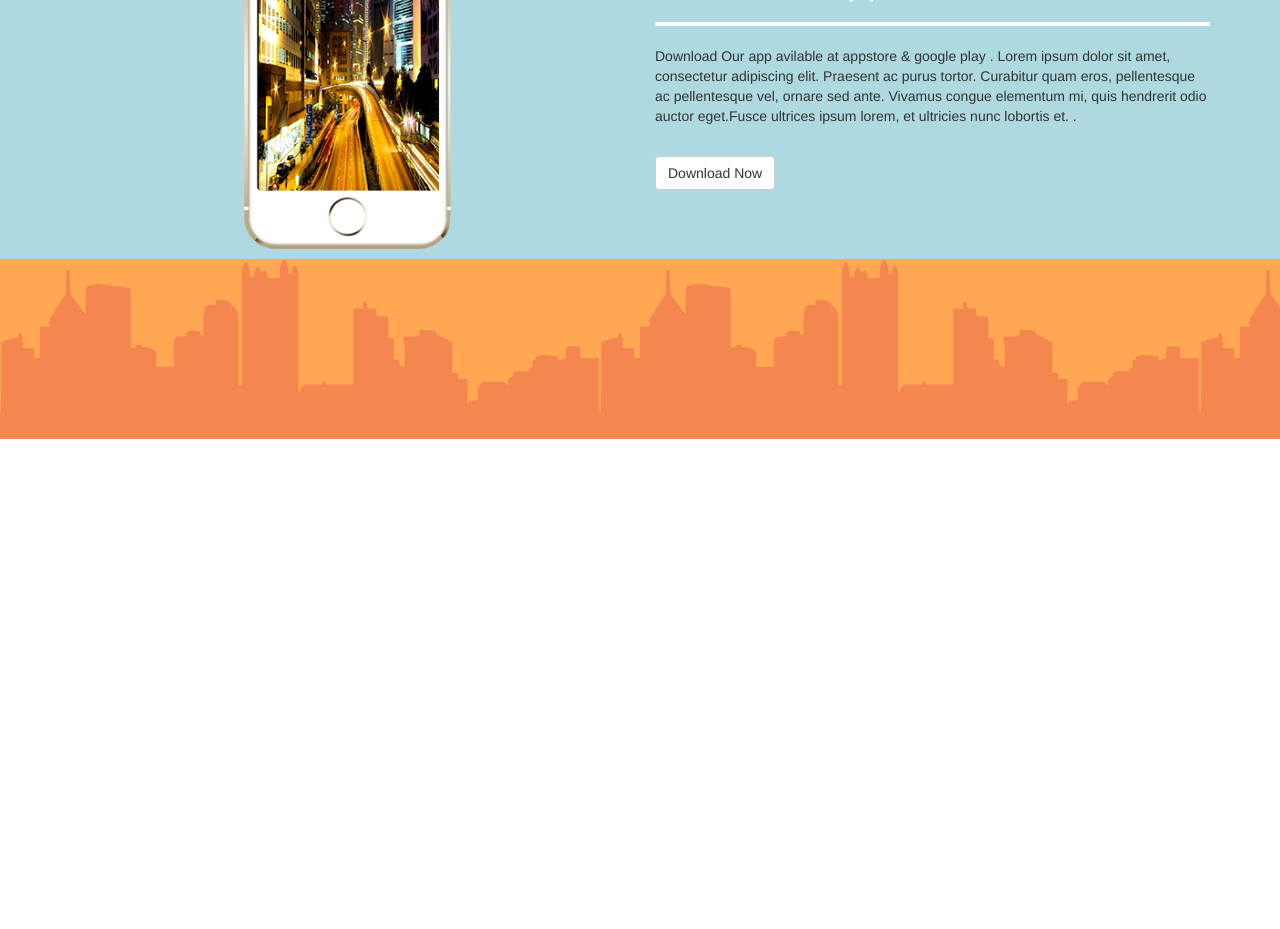
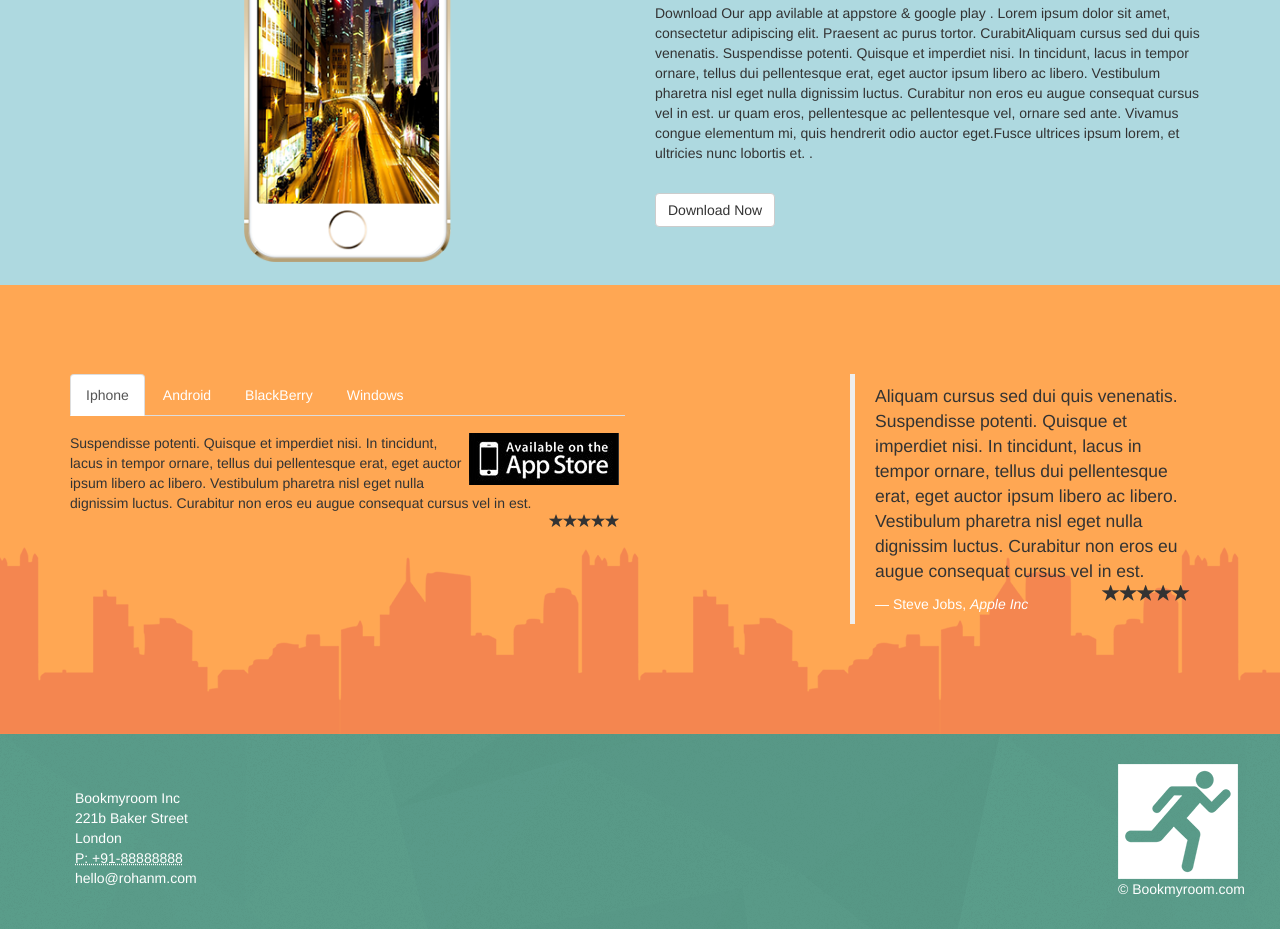
Before and after one commit to Rohanhacker/caselab, a plain HTML site: page caselabwebsite/index.html in a window 1280 px wide. Shown: the part 454-1383 px from the top of the page. Before the commit the page ends 893 px from the top, so only its background shows below. Drawn offline with nearby package versions, Linux system fonts and the light colour scheme.

Commit message:
Footer Complete

```diff
--- a/caselabwebsite/index.html
+++ b/caselabwebsite/index.html
@@ -54,7 +54,7 @@
  			</div>
  			<div class="col-sm-6">
  			<h1 class="tt padn"> Download App</h1><hr>
- 				<p>Download Our app avilable at appstore &amp; google play . Lorem ipsum dolor sit amet, consectetur adipiscing elit. Praesent ac purus tortor. Curabitur quam eros, pellentesque ac pellentesque vel, ornare sed ante. Vivamus congue elementum mi, quis hendrerit odio auctor eget.Fusce ultrices ipsum lorem, et ultricies nunc lobortis et. .</p> <br />
+ 				<p>Download Our app avilable at appstore &amp; google play . Lorem ipsum dolor sit amet, consectetur adipiscing elit. Praesent ac purus tortor. CurabitAliquam cursus sed dui quis venenatis. Suspendisse potenti. Quisque et imperdiet nisi. In tincidunt, lacus in tempor ornare, tellus dui pellentesque erat, eget auctor ipsum libero ac libero. Vestibulum pharetra nisl eget nulla dignissim luctus. Curabitur non eros eu augue consequat cursus vel in est. ur quam eros, pellentesque ac pellentesque vel, ornare sed ante. Vivamus congue elementum mi, quis hendrerit odio auctor eget.Fusce ultrices ipsum lorem, et ultricies nunc lobortis et. .</p> <br />
  				<a href="#" class="btn btn-large btn-default">Download Now</a>
  			</div>
  		</div>
@@ -65,10 +65,88 @@
  	<div class="container">
  		<div class="row">
  			<div class="col-sm-6 tabable">
-
+ 				<ul class="nav nav-tabs" id="tabs">
+ 					<li class="active"><a href="#ip" data-toggle="tab">Iphone</a></li>
+ 					<li><a href="#an" data-toggle="tab">Android</a></li>
+ 					<li><a href="#bb" data-toggle="tab">BlackBerry</a></li>
+ 					<li><a href="#win" data-toggle="tab">Windows</a></li>
+ 				</ul>
+ 				<div class="tab-content">
+ 					<div class="tab-pane fade in active" id="ip">
+ 						<p>
+ 							<img src="images/appstore.jpg" class="img-responsive pull-right">Suspendisse potenti. Quisque et imperdiet nisi. In tincidunt, lacus in tempor ornare, tellus dui pellentesque erat, eget auctor ipsum libero ac libero. Vestibulum pharetra nisl eget nulla dignissim luctus. Curabitur non eros eu augue consequat cursus vel in est.
+ 						<br>
+ 						<span class="glyphicon glyphicon-star pull-right" ></span>
+ 						<span class="glyphicon glyphicon-star pull-right" ></span>
+ 						<span class="glyphicon glyphicon-star pull-right" ></span>
+ 						<span class="glyphicon glyphicon-star pull-right" ></span>
+ 						<span class="glyphicon glyphicon-star pull-right" ></span></p>
+ 					</div>
+ 					<div class="tab-pane fade in" id="an">
+ 						<p>
+ 							<img src="images/gplay.jpg" class="img-responsive pull-right">Suspendisse potenti. Quisque et imperdiet nisi. In tincidunt, lacus in tempor ornare, tellus dui pellentesque erat, eget auctor ipsum libero ac libero. Vestibulum pharetra nisl eget nulla dignissim luctus. Curabitur non eros eu augue consequat cursus vel in est.
+ 							<br>
+ 						<span class="glyphicon glyphicon-star pull-right" ></span>
+ 						<span class="glyphicon glyphicon-star pull-right" ></span>
+ 						<span class="glyphicon glyphicon-star pull-right" ></span>
+ 						<span class="glyphicon glyphicon-star pull-right" ></span>
+ 						<span class="glyphicon glyphicon-star pull-right" ></span>
+ 						</p>
+ 					</div>
+ 					<div class="tab-pane fade in" id="bb">
+ 						<p>
+ 							<img src="images/bbstore.jpg" class="img-responsive pull-right">Suspendisse potenti. Quisque et imperdiet nisi. In tincidunt, lacus in tempor ornare, tellus dui pellentesque erat, eget auctor ipsum libero ac libero. Vestibulum pharetra nisl eget nulla dignissim luctus. Curabitur non eros eu augue consequat cursus vel in est.
+ 							<br>
+ 						<span class="glyphicon glyphicon-star pull-right" ></span>
+ 						<span class="glyphicon glyphicon-star pull-right" ></span>
+ 						<span class="glyphicon glyphicon-star pull-right" ></span>
+ 						<span class="glyphicon glyphicon-star pull-right" ></span>
+ 						<span class="glyphicon glyphicon-star pull-right" ></span>
+ 						</p>
+ 					</div>
+ 					<div class="tab-pane fade in" id="win">
+ 						<p>
+ 							<img src="images/winstore.jpg" class="img-responsive pull-right">Suspendisse potenti. Quisque et imperdiet nisi. In tincidunt, lacus in tempor ornare, tellus dui pellentesque erat, eget auctor ipsum libero ac libero. Vestibulum pharetra nisl eget nulla dignissim luctus. Curabitur non eros eu augue consequat cursus vel in est.
+ 							<br>
+ 						<span class="glyphicon glyphicon-star pull-right" ></span>
+ 						<span class="glyphicon glyphicon-star pull-right" ></span>
+ 						<span class="glyphicon glyphicon-star pull-right" ></span>
+ 						<span class="glyphicon glyphicon-star pull-right" ></span>
+ 						<span class="glyphicon glyphicon-star pull-right" ></span>
+ 						</p>
+ 					</div>
+ 				</div>
  			</div>
  			<div class="col-sm-4 col-sm-offset-2">
-
+ 				<blockquote>
+ 					<p>
+ 						Aliquam cursus sed dui quis venenatis. Suspendisse potenti. Quisque et imperdiet nisi. In tincidunt, lacus in tempor ornare, tellus dui pellentesque erat, eget auctor ipsum libero ac libero. Vestibulum pharetra nisl eget nulla dignissim luctus. Curabitur non eros eu augue consequat cursus vel in est.
+ 						<br>
+ 						<span class="glyphicon glyphicon-star pull-right" ></span>
+ 						<span class="glyphicon glyphicon-star pull-right" ></span>
+ 						<span class="glyphicon glyphicon-star pull-right" ></span>
+ 						<span class="glyphicon glyphicon-star pull-right" ></span>
+ 						<span class="glyphicon glyphicon-star pull-right" ></span>
+ 					</p>
+ 					<small>Steve Jobs, <cite>Apple Inc</cite></small>
+ 				</blockquote>
+ 			</div>
+ 		</div>
+ 	</div>
+ </div>
+ <div class="foot">
+ 	<div class="container">
+ 		<div class="row">
+ 			<div class="pull-left">
+ 				<address class="padd">
+ 				   Bookmyroom Inc <br> 221b Baker Street <br> London <br>
+ 				   <abbr title="Phone">P: +91-88888888</abbr><br>
+ 				   <a href="mailto:hello@rohanm.com">hello@rohanm.com</a>
+ 				</address>
+ 			</div>
+ 			<div class="pull-right">
+ 				<img src="images/moveMe.png" class="img-responsive">
+ 				<p>&copy; Bookmyroom.com</p><br>
  			</div>
  		</div>
  	</div>
--- a/caselabwebsite/jugaad.css
+++ b/caselabwebsite/jugaad.css
@@ -15,14 +15,40 @@
 }
 .download-app {
 	background-color: #AED9E0;
+	padding: 1% 0;
 }
 .padn{
-	padding-top: 25%;
+	padding-top: 15%;
 }
 hr{
 	border: 2px solid white;
 }
 .info {
-	background: #ffa753 url(images/skyline.png) repeat-x;
+	background: #ffa753 url(images/skyline.png) repeat-x bottom;
 	padding: 7% 0;
+	margin-top:
 }
+.info small{
+	color: white;
+}
+.tab-pane {
+	padding: 3% 1% 0 0;
+}
+.info a{
+	color: #fff;
+}
+.padd{
+	padding: 20% 3% 0 0;
+}
+.foot{
+	background: url(images/s.png) repeat;
+	padding: 30px 0 0 40px;
+	color: #fff;
+}
+.foot a{
+	color: #fff;
+}
+.foot a:hover{
+	color: #ff5;
+	text-decoration: none;
+}
```
Also changed, not shown: caselabwebsite/images/appstore.jpg (added), caselabwebsite/images/bbstore.jpg (added), caselabwebsite/images/gplay.jpg (added), caselabwebsite/images/s.png (added), caselabwebsite/images/winstore.jpg (added), 1 other file.
